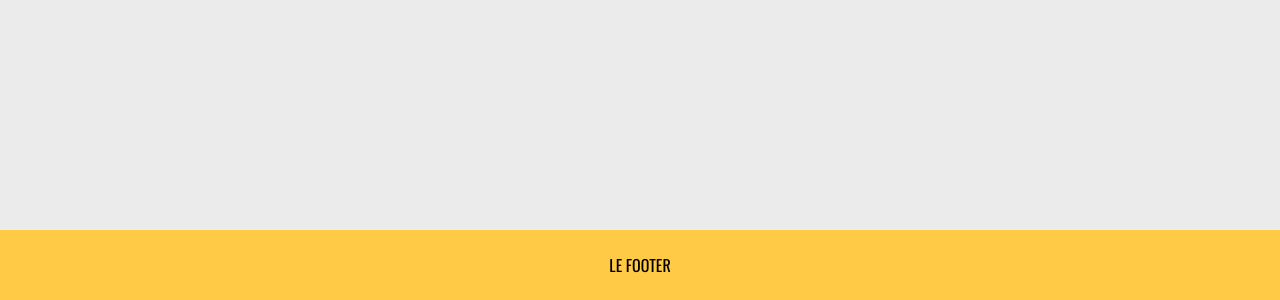
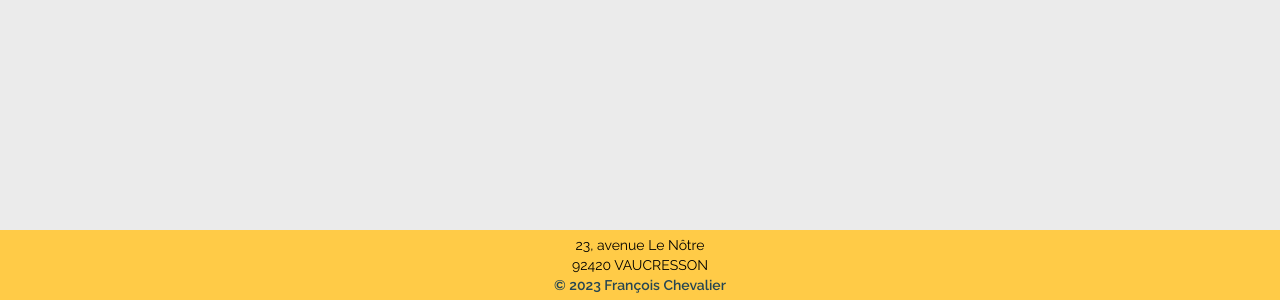
Before and after one commit to FCHDev/portfolio-2023, a React (Create React App) app: page / in a window 1280 px wide. Shown: the part 1274-1574 px from the top of the page. Built offline with nearby package versions, Linux system fonts and the light colour scheme; a web font is replaced by a local one.

Commit message:
Modif taille logo Malt / Footer v1

```diff
--- a/src/Components/Footer.js
+++ b/src/Components/Footer.js
@@ -2,12 +2,16 @@ import React from 'react';
 
 const Footer = () => {
     return (
-        <div className="flex justify-center items-center w-full
+        <div className="flex flex-col text-sm font-bodyFont2 justify-center items-center w-full
         2xl:h-[90px]
         xl:h-[70px]
         h-[60px]
         bg-jaune">
-            <h1 className="font-headerTitle">LE FOOTER</h1>
+            {/*<span>François Chevalier</span>*/}
+            {/*<span>Développeur front end React</span>*/}
+            <span>23, avenue Le Nôtre</span>
+            <span>92420 VAUCRESSON</span>
+            <span className="text-bleu-vert font-semibold">© 2023 François Chevalier</span>
         </div>
     );
 };
--- a/src/Components/SocialLogos.js
+++ b/src/Components/SocialLogos.js
@@ -25,7 +25,7 @@ const SocialLogos = () => {
                 <img
                     src={malt}
                     alt="malt françois chevalier développeur React"
-                className="h-[45px] md:h-[50px] w-auto"/>
+                    className="h-[55px] md:h-[50px] w-auto"/>
             </NavLink>
 
         </div>
```
